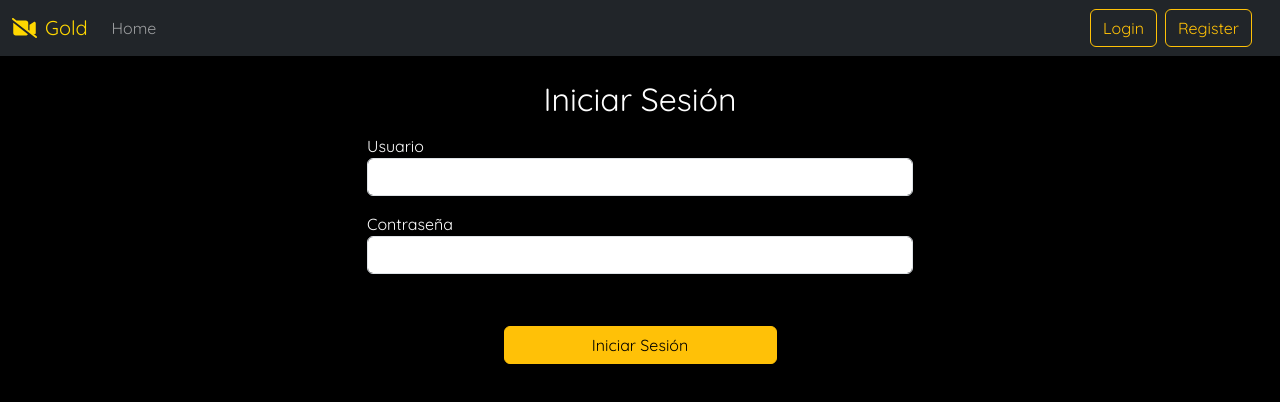
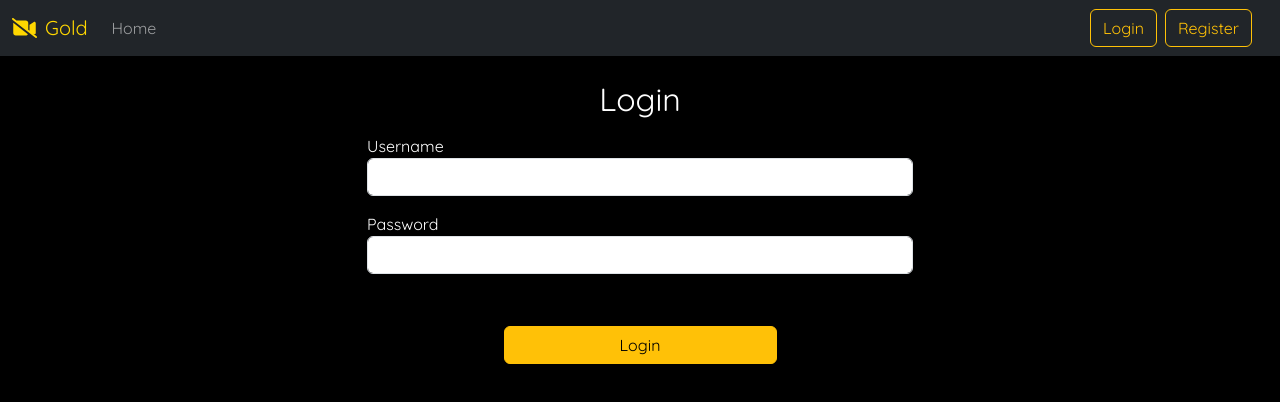
Before and after one commit to SantiMoyano/movie-review-app, a React (Create React App) app in the folder frontend/: page /login in a window 1280 px wide. Shown: the top 402 px of the page. Built offline with nearby package versions, Linux system fonts and the light colour scheme; no server answers.

Commit message:
Improves user interacton and feedback with login and register

```diff
--- a/frontend/src/components/auth/login/Login.js
+++ b/frontend/src/components/auth/login/Login.js
@@ -26,7 +26,7 @@ function Login({ handleLogin }) {
       handleLogin(token);
       home();
     } catch (err) {
-      changeErrorMessage("La contraseña o el usuario ingresado no existen");
+      changeErrorMessage("Invalid username or password");
     }
   }
 
@@ -49,10 +49,10 @@ function Login({ handleLogin }) {
     <section className="container">
       <div className="row">
         <div className="col-md-6 offset-md-3">
-          <h2 className="text-center mt-4">Iniciar Sesión</h2>
+          <h2 className="text-center mt-4">Login</h2>
           <form onSubmit={(e) => handleSubmit(e)}>
             <div className="form-group">
-              <label htmlFor="text">Usuario</label>
+              <label htmlFor="text">Username</label>
               <input
                 onChange={(e) => handleChangeUsername(e)}
                 type="text"
@@ -61,7 +61,7 @@ function Login({ handleLogin }) {
               />
             </div>
             <div className="form-group">
-              <label htmlFor="password">Contraseña</label>
+              <label htmlFor="password">Password</label>
               <input
                 onChange={(e) => handleChangePassword(e)}
                 type="password"
@@ -72,7 +72,7 @@ function Login({ handleLogin }) {
             <p>{errorMessage}</p>
             <div className="button-container">
               <button type="submit" className="btn btn-warning btn-block">
-                Iniciar Sesión
+                Login
               </button>
             </div>
           </form>
--- a/frontend/src/components/auth/register/Register.js
+++ b/frontend/src/components/auth/register/Register.js
@@ -1,37 +1,43 @@
 import "./Register.css";
 import api from "../../../api/axiosConfig";
 import { useState } from "react";
+import { useNavigate } from "react-router-dom";
 
 function Register() {
-  const [email, setEmail] = useState("");
   const [username, setUsername] = useState("");
   const [password, setPassword] = useState("");
   const [confirmPassword, setConfirmPassword] = useState("");
   const [errorMessage, setErrorMessage] = useState("");
+  const [successMessage, setSuccessMessage] = useState("");
+  const navigate = useNavigate();
+
+  function goLogin() {
+    navigate("/login");
+  }
 
   async function handleSubmit(e) {
     e.preventDefault();
 
     if (!passwordMatches()) {
-      changeErrorMessage("Las contraseñas no coinciden");
+      changeErrorMessage("Passwords do not match");
     } else {
       try {
         const response = await api.post("/api/v1/auth/register", {
           username: username,
           password: password,
         });
+        changeSuccessMessage("Registration Successful");
+        setTimeout(() => {
+          goLogin();
+        }, 1000);
       } catch (e) {
-        changeErrorMessage("La contraseña o el usuario ingresado no existen");
+        changeErrorMessage("Invalid username or password");
       }
     }
   }
 
   function passwordMatches() {
     return password === confirmPassword;
-  }
-
-  function handleChangeEmail(e) {
-    setEmail(e.target.value);
   }
 
   function handleChangeUsername(e) {
@@ -46,6 +52,13 @@ function Register() {
     setConfirmPassword(e.target.value);
   }
 
+  function changeSuccessMessage(str) {
+    setSuccessMessage(str);
+    setTimeout(function () {
+      setSuccessMessage("");
+    }, 1000);
+  }
+
   function changeErrorMessage(str) {
     setErrorMessage(str);
     setTimeout(function () {
@@ -57,19 +70,10 @@ function Register() {
     <section className="container">
       <div className="row">
         <div className="col-md-6 offset-md-3">
-          <h2 className="text-center mt-4">Registrarse</h2>
+          <h2 className="text-center mt-4">Register</h2>
           <form onSubmit={(e) => handleSubmit(e)}>
             <div className="form-group">
-              <label htmlFor="text">Correo electrónico</label>
-              <input
-                onChange={(e) => handleChangeEmail(e)}
-                type="text"
-                className="form-control"
-                id="email"
-              />
-            </div>
-            <div className="form-group">
-              <label htmlFor="text">Usuario</label>
+              <label htmlFor="text">Username</label>
               <input
                 onChange={(e) => handleChangeUsername(e)}
                 type="text"
@@ -78,7 +82,7 @@ function Register() {
               />
             </div>
             <div className="form-group">
-              <label htmlFor="password">Contraseña</label>
+              <label htmlFor="password">Password</label>
               <input
                 onChange={(e) => handleChangePassword(e)}
                 type="password"
@@ -87,7 +91,7 @@ function Register() {
               />
             </div>
             <div className="form-group">
-              <label htmlFor="password">Confirmar Contraseña</label>
+              <label htmlFor="password">Confirm Password</label>
               <input
                 onChange={(e) => handleChangeConfirmPassword(e)}
                 type="password"
@@ -95,10 +99,11 @@ function Register() {
                 id="confirmPassword"
               />
             </div>
+            <p style={{ color: "#5EFF6B" }}>{successMessage}</p>
             <p>{errorMessage}</p>
             <div className="button-container">
               <button type="submit" className="btn btn-warning btn-block">
-                Crear una cuenta
+                Create an account
               </button>
             </div>
           </form>
```
